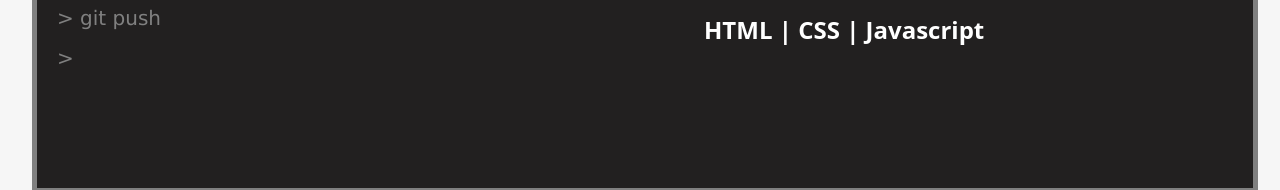
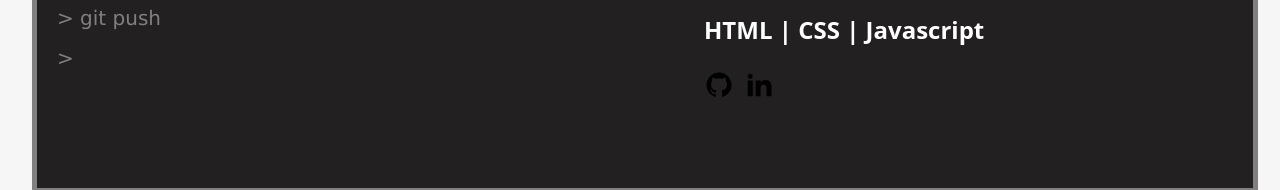
Before and after one commit to alexwalland1997/reactPortfolio2.0, a React (Vite) app: page / in a window 1280 px wide. Shown: the part 357-547 px from the top of the page. Built offline with nearby package versions, Linux system fonts and the light colour scheme.

Commit message:
added profile links
profile images added for linkedin and github with minor styling

```diff
--- a/src/App.css
+++ b/src/App.css
@@ -24,8 +24,10 @@ nav {
   width: 100%;
   margin-top: 0px;
   display: fixed;
+  position: sticky;
   top: 0;
   left: 0;
+  z-index: 3;
 }
 
 nav img {
@@ -133,6 +135,11 @@ h2 {
   line-height: 5vh;
 }
 
+.profile {
+  margin-right: 10px;
+}
+
+
 #about{
   height: 50vh;
   margin-top: 100px;
--- a/src/components/intro/index.jsx
+++ b/src/components/intro/index.jsx
@@ -1,3 +1,5 @@
+import { RiLinkedinFill, RiGithubFill } from "@remixicon/react";
+
 export default function Intro() {
   return (
     <div id="background">
@@ -16,6 +18,12 @@ export default function Intro() {
           <h1>Alexander Walland</h1>
           <h2>Front-end Programmer</h2>
           <h2>HTML | CSS | Javascript</h2>
+          <a href="https://github.com/alexwalland1997" target="_blank">
+            <RiGithubFill size={30} className="profile" />
+          </a>
+          <a href="https://www.linkedin.com/in/alexander-walland-5020b4246/" target="_blank">
+            <RiLinkedinFill size={30} className="profile"/>
+          </a>
         </div>
 
     </div>
```
